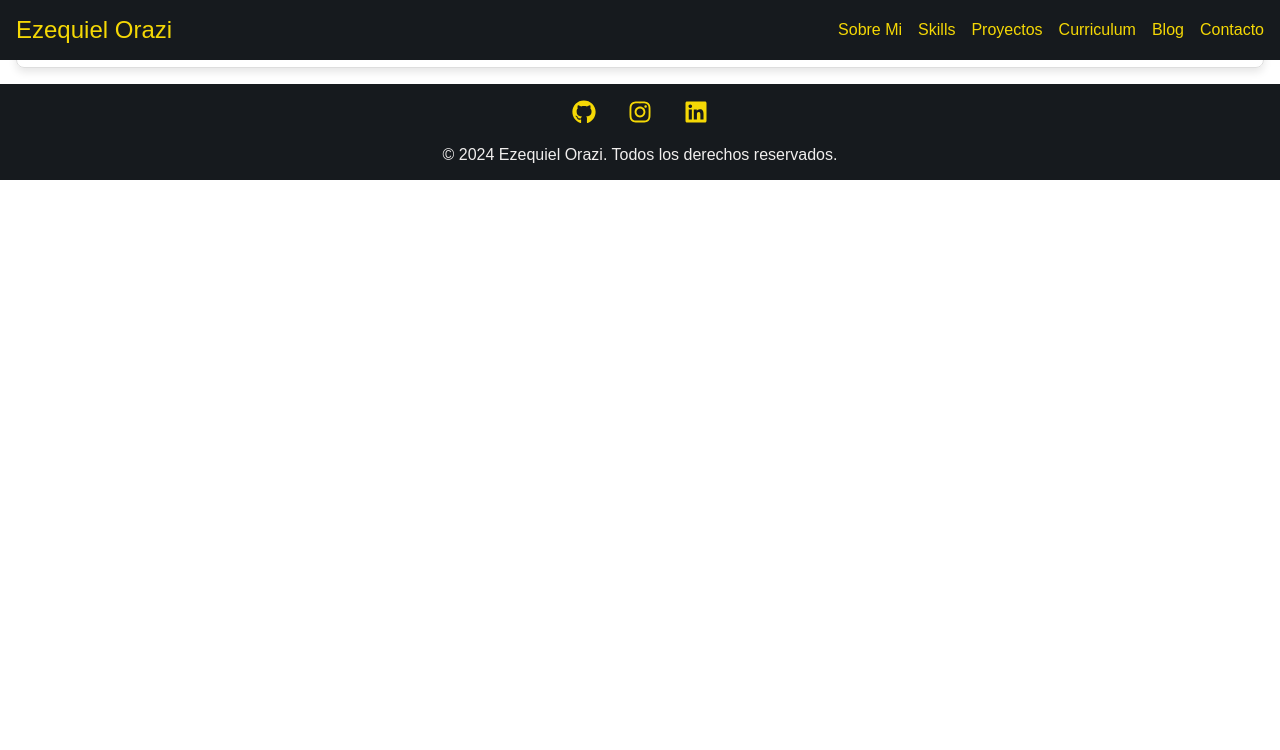
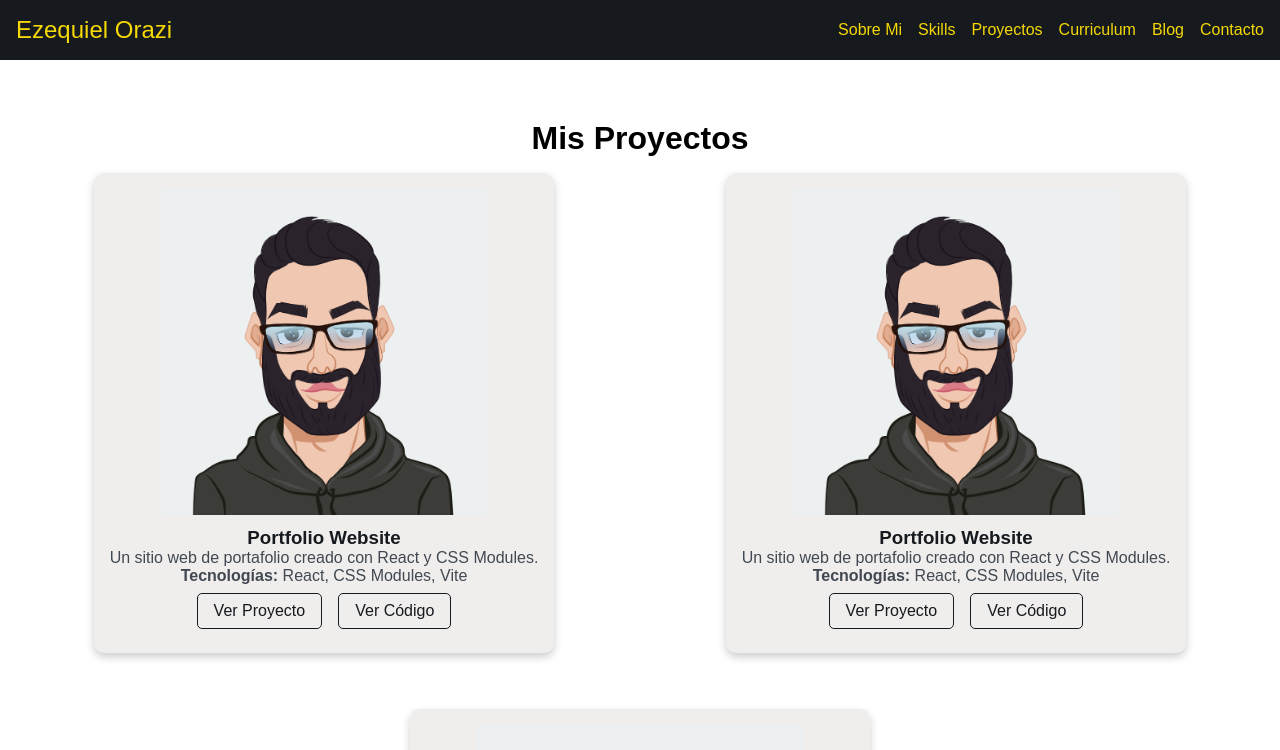
Before and after one commit to Ezzeorazi/mi-portafolio, a React (Vite) app: page /project in a window 1280 px wide. Shown: the top 750 px of the page. Built offline with nearby package versions, Linux system fonts and the light colour scheme.

Commit message:
third commit, section project terminada

```diff
--- /dev/null
+++ b/src/components/Gallery/Gallery.jsx
@@ -0,0 +1,47 @@
+import React from 'react';
+import ProjectCard from '../ProjectCard/ProjectCard';
+import styles from './Gallery.module.css';
+
+const Gallery = ({}) => {
+	const proyectos = [
+		{
+		  id: 1,
+		  title: "Portfolio Website",
+		  description: "Un sitio web de portafolio creado con React y CSS Modules.",
+		  image: "AvatarMaker.png",
+		  technologies: ["React", "CSS Modules", "Vite"],
+		  liveLink: "https://ejemplo.com",
+		  repoLink: "https://github.com/ejemplo/portafolio",
+		},
+		{
+			id: 2,
+			title: "Portfolio Website",
+			description: "Un sitio web de portafolio creado con React y CSS Modules.",
+			image: "AvatarMaker.png",
+			technologies: ["React", "CSS Modules", "Vite"],
+			liveLink: "https://ejemplo.com",
+			repoLink: "https://github.com/ejemplo/portafolio",
+		  },
+		  {
+			id: 3,
+			title: "Portfolio Website",
+			description: "Un sitio web de portafolio creado con React y CSS Modules.",
+			image: "AvatarMaker.png",
+			technologies: ["React", "CSS Modules", "Vite"],
+			liveLink: "https://ejemplo.com",
+			repoLink: "https://github.com/ejemplo/portafolio",
+		  }
+		// Otros proyectos aquí
+	  ];
+
+	  return (
+		<div className={styles.gallery}>
+		  {proyectos.map(proyecto => (
+			<ProjectCard key={proyecto.id} {...proyecto} />
+		  ))}
+		</div>
+	  );
+	};
+
+
+export default Gallery;
--- /dev/null
+++ b/src/components/Gallery/Gallery.module.css
@@ -0,0 +1,6 @@
+.gallery {
+    display: flex;
+    flex-wrap: wrap;
+    justify-content: space-around;
+    gap: 1.5rem;
+  }
--- /dev/null
+++ b/src/components/Gallery/index.js
@@ -0,0 +1 @@
+export { default as Gallery } from './Gallery';
--- /dev/null
+++ b/src/components/ProjectCard/ProjectCard.jsx
@@ -0,0 +1,20 @@
+import React from 'react';
+import styles from './ProjectCard.module.css';
+
+const ProjectCard = ({ title, description, image, technologies, liveLink, repoLink }) => {
+	return (
+	  <div className={styles.card}>
+		<img src={image} alt={title} className={styles.image} />
+		<h3>{title}</h3>
+		<p>{description}</p>
+		<p><strong>Tecnologías: </strong>{technologies.join(", ")}</p>
+		<div className={styles.links}>
+		  <a href={liveLink} target="_blank" rel="noopener noreferrer">Ver Proyecto</a>
+		  <a href={repoLink} target="_blank" rel="noopener noreferrer">Ver Código</a>
+		</div>
+	  </div>
+	);
+  };
+
+
+export default ProjectCard;
--- /dev/null
+++ b/src/components/ProjectCard/ProjectCard.module.css
@@ -0,0 +1,38 @@
+.card {
+    background-color: var(--color-light);
+    padding: 1rem;
+    border-radius: 10px;
+    box-shadow: 0 4px 8px rgba(0, 0, 0, 0.2);
+    text-align: center;
+    margin: 1rem;
+  }
+
+  .card img {
+    max-width: 100%;
+    height: auto;
+    border-radius: 5px;
+  }
+
+  .card h3 {
+    color: var(--color-dark);
+    margin-top: 0.5rem;
+  }
+
+  .card p {
+    color: var(--color-gray);
+  }
+
+  .links a {
+    display: inline-block;
+    margin: 0.5rem;
+    padding: 0.5rem 1rem;
+    text-decoration: none;
+    color: var(--color-dark);
+    border: 1px solid var(--color-dark);
+    border-radius: 5px;
+  }
+
+  .links a:hover {
+    background-color: var(--color-yellow);
+    color: var(--color-dark);
+  }
--- /dev/null
+++ b/src/components/ProjectCard/index.js
@@ -0,0 +1 @@
+export { default as ProjectCard } from './ProjectCard';
--- /dev/null
+++ b/src/components/index.js
@@ -0,0 +1,2 @@
+export * from './ProjectCard';
+export * from './Gallery';
--- a/src/pages/Project/Project.jsx
+++ b/src/pages/Project/Project.jsx
@@ -1,11 +1,14 @@
 import React from 'react';
 import styles from './Project.module.css';
+import Gallery from '../../components/Gallery/Gallery';
 
 const Project = ({ }) => {
 
   return (
     <div className={styles.project}>
-      Holas</div>
+      <h2>Mis Proyectos</h2>
+      <Gallery />
+    </div>
   );
 };
 
--- a/src/pages/Project/Project.module.css
+++ b/src/pages/Project/Project.module.css
@@ -1,8 +1,9 @@
 .project {
-  border: 1px solid #ddd;
-  border-radius: 8px;
-  padding: 16px;
-  margin: 16px;
+margin-top: 100px;
+padding: 20px;
+}
+
+.project h2 {
   text-align: center;
-  box-shadow: 0 4px 8px rgba(0, 0, 0, 0.1);
+  font-size: 2rem;
 }
```
